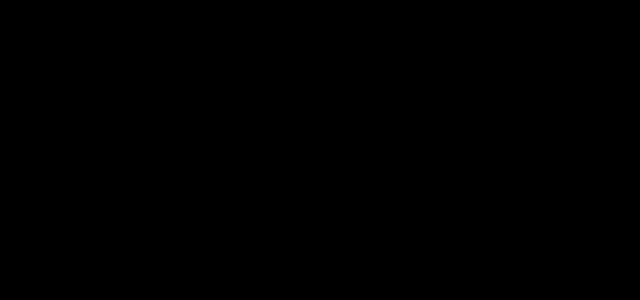
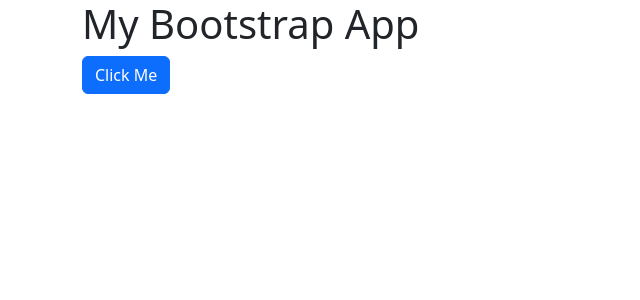
Before and after one commit to ShaneCoelho/Mosaic_Website, a React (Create React App) app: page / in a window 1280 px wide. Shown: the top 300 px of the page, without its empty margins (0-640 px from the left). Built offline with nearby package versions, Linux system fonts and the light colour scheme.

Commit message:
updated package.json

```diff
--- a/package.json
+++ b/package.json
@@ -6,6 +6,7 @@
     "@testing-library/jest-dom": "^5.17.0",
     "@testing-library/react": "^13.4.0",
     "@testing-library/user-event": "^13.5.0",
+    "bootstrap": "^5.3.1",
     "react": "^18.2.0",
     "react-dom": "^18.2.0",
     "react-scripts": "5.0.1",
--- a/src/App.js
+++ b/src/App.js
@@ -1,10 +1,12 @@
 import React from "react";
-
 
 const App = () => {
   return (
     <div>
-
+      <div className="container">
+        <h1>My Bootstrap App</h1>
+        <button className="btn btn-primary">Click Me</button>
+      </div>
     </div>
   );
 };
--- a/src/index.css
+++ b/src/index.css
@@ -1,6 +1 @@
-body {
-  margin: 0;
-  line-height: normal;
-  font-family: var(--font-poppins);
-  background-color: #000;
-}
+@import "bootstrap/dist/css/bootstrap.min.css";
```
Also changed, not shown: 1 other file (tests, documents, lock files or other folders).
